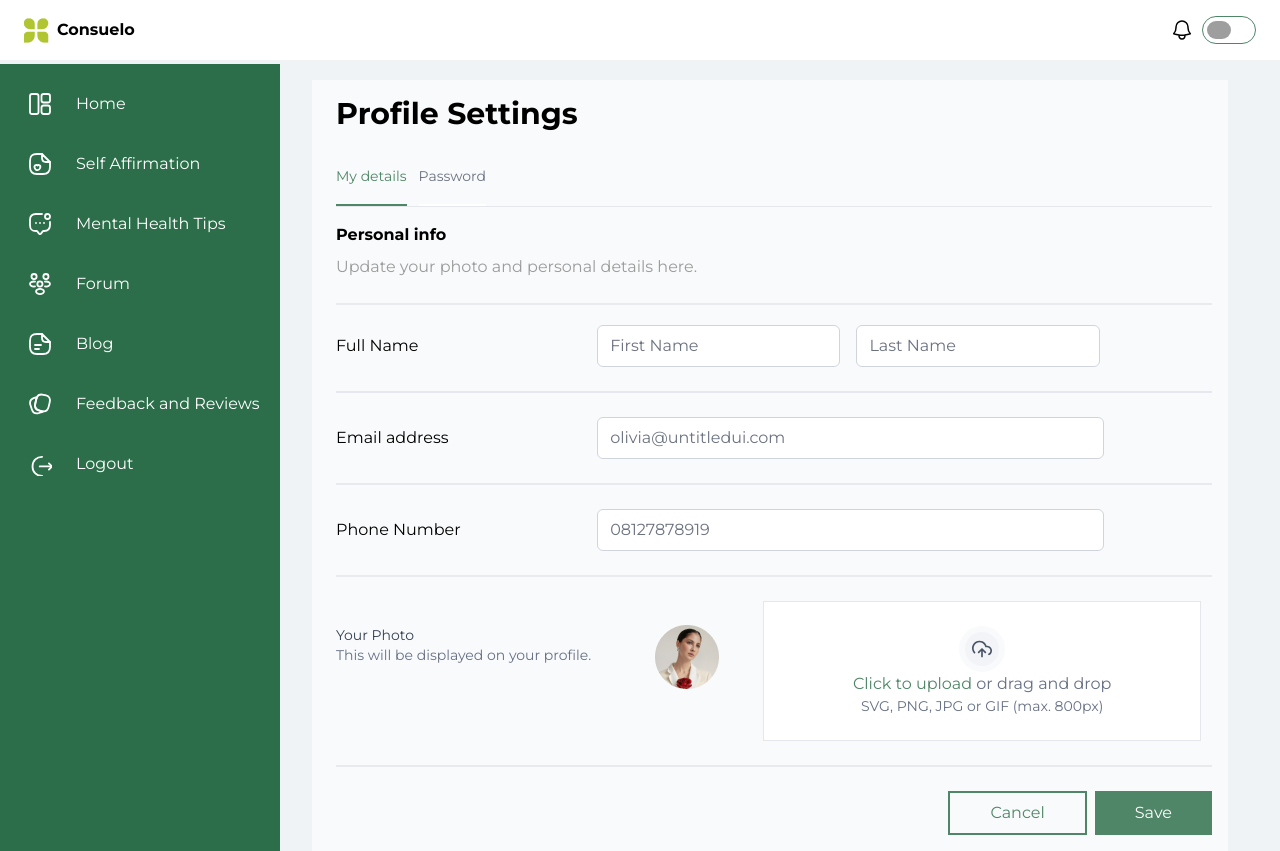
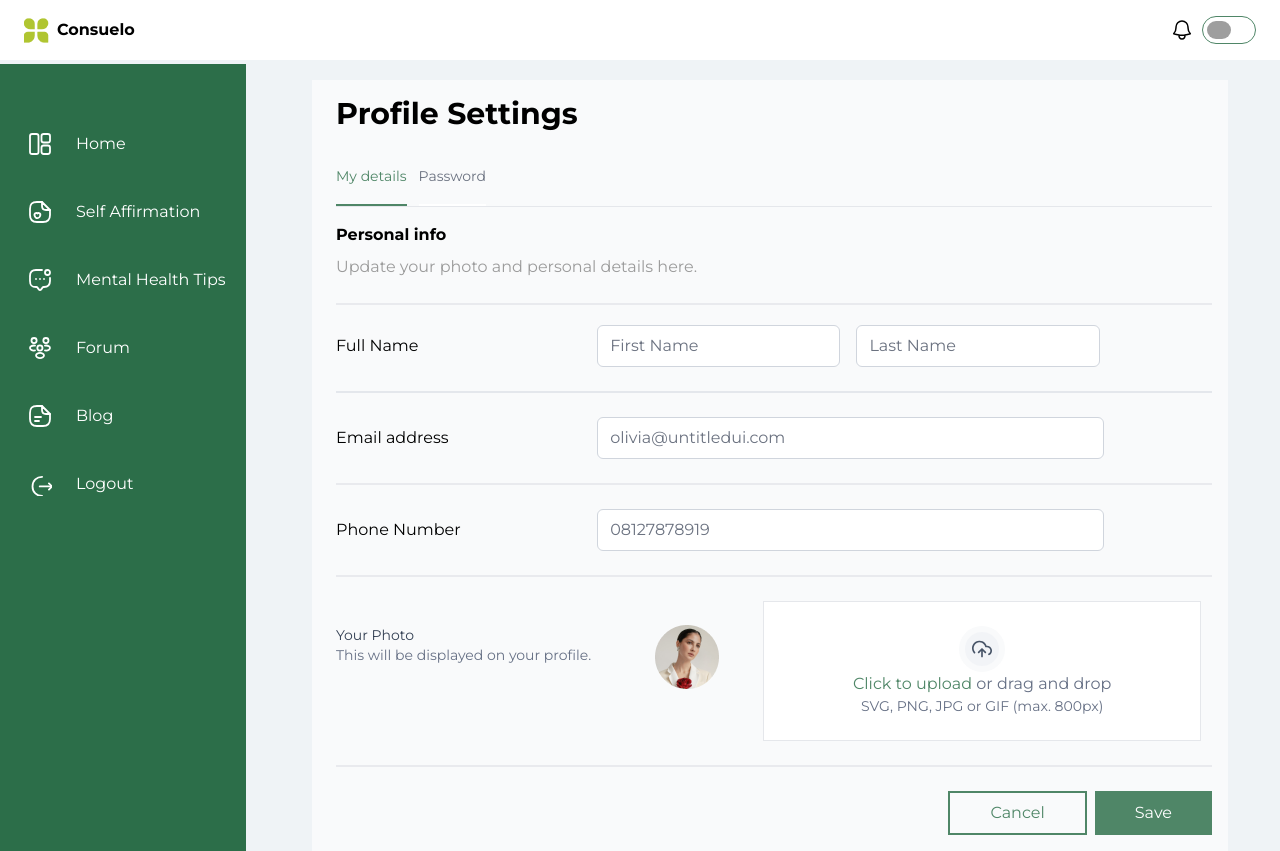
Before and after one commit to consuelo-th/consuelo-frontend, a React (Vite) app: page /me in a window 1280 px wide. Built offline with nearby package versions, Linux system fonts and the light colour scheme; grey boxes are pictures that could not be loaded; a web font is replaced by a local one.

Commit message:
Update sidebar spacing

```diff
--- a/src/components/SideBar.jsx
+++ b/src/components/SideBar.jsx
@@ -16,6 +16,14 @@ const SideBar = () => {
     const handleExit = () => {
         setHoveredIndex(null)
     }
+    const filteredNav = navigation.filter(nav => {
+        if (!user.isAdmin){
+            return nav.title !== "Feedback and Reviews"
+        }
+        else {
+            return nav
+        }
+    })
     return (
             <div className={`h-screen w-fit py-4 ${user.isAdmin ? "bg-primary-50" : "bg-primary-60"}`}>
                 {/* {
@@ -26,9 +34,9 @@ const SideBar = () => {
                         </div>
                     )
                 } */}
-                <ul className='flex flex-col justify-between items-start gap-3'>
+                <ul className='flex flex-col justify-between items-start gap-5 mt-10'>
                     {
-                        navigation.map((nav, idx) => {
+                        filteredNav.map((nav, idx) => {
                             return (
                                 <li key={nav.id} onMouseEnter={() => handleEnter(nav.id)} onMouseLeave={() => handleExit()}  className={`transition duration-700 ease-in-out py-3 px-5 w-full border-l-8 cursor-pointer ${+ location === nav.path ? active : inactive}` }>
 
```
